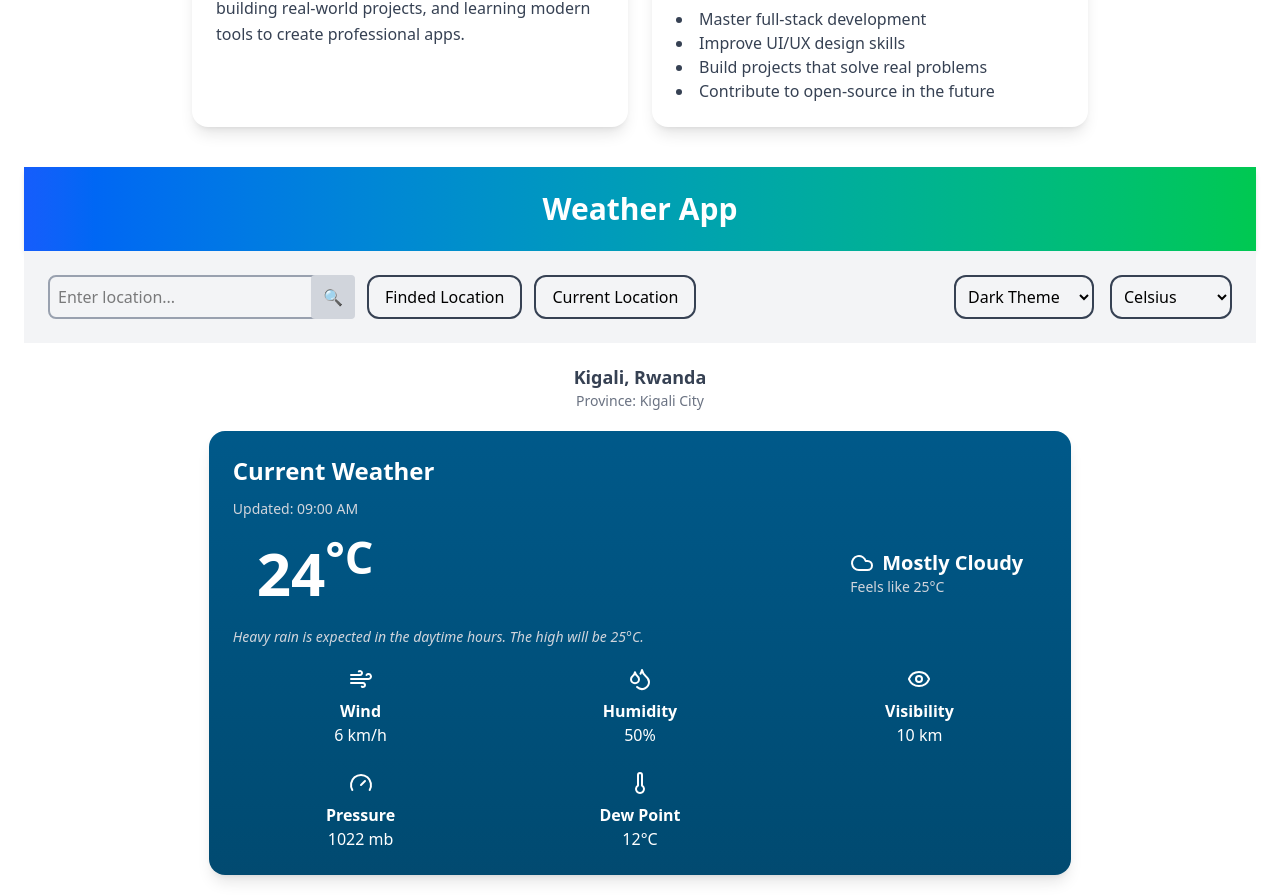
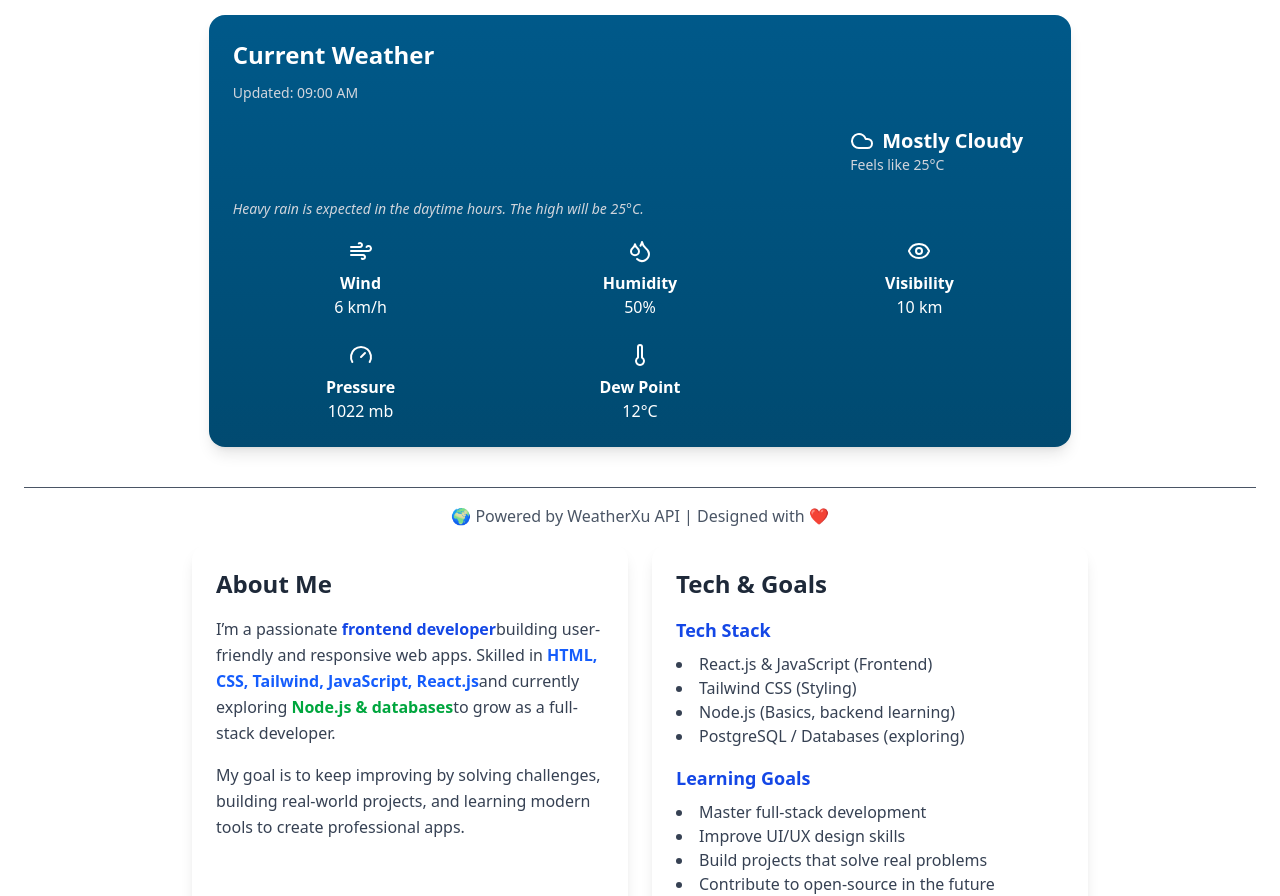
Before and after one commit to Olivier-Masabo/Frontend-Mini-Project, a React (Vite) app in the folder Frontend-Project/: page /weather in a window 1280 px wide. Shown: the part 373-1269 px from the top of the page. Built offline with nearby package versions, Linux system fonts and the light colour scheme.

Commit message:
fixing some logical error

```diff
--- a/Frontend-Project/src/App.jsx
+++ b/Frontend-Project/src/App.jsx
@@ -18,8 +18,13 @@ function App() {
         </Link>
       </nav>
 
+      <Routes>
+        <Route path="/calculator" element={<Calculator />} />
+        <Route path="/weather" element={<Weather />} />
+      </Routes>
+
       <div className="max-w-4xl mx-auto grid md:grid-cols-2 gap-6 mb-10">
-        {/* About Me Card */}
+
         <div className="p-6 bg-white shadow-lg rounded-2xl">
           <h2 className="text-2xl font-bold text-gray-800 mb-4">About Me</h2>
           <p className="text-gray-700 leading-relaxed">
@@ -43,7 +48,7 @@ function App() {
         <div className="p-6 bg-white shadow-lg rounded-2xl">
           <h2 className="text-2xl font-bold text-gray-800 mb-4">Tech & Goals</h2>
 
-          {/* Tech Stack */}
+
           <h3 className="text-lg font-semibold text-blue-700 mb-2">Tech Stack</h3>
           <ul className="list-disc list-inside text-gray-700 mb-4">
             <li>React.js & JavaScript (Frontend)</li>
@@ -66,10 +71,7 @@ function App() {
 
 
 
-      <Routes>
-        <Route path="/calculator" element={<Calculator />} />
-        <Route path="/weather" element={<Weather />} />
-      </Routes>
+
     </div>
   );
 }
--- a/Frontend-Project/src/Weather.jsx
+++ b/Frontend-Project/src/Weather.jsx
@@ -3,7 +3,7 @@ import { useEffect, useState } from "react";
 
 function Weather() {
 const[searching,setSearching] =useState("")
-const[info,setInfo]=useState([])
+const[info,setInfo]=useState(null)
 const[loading,setLoading]=useState(false)
 const[error,setError]=useState("")
 
@@ -22,10 +22,10 @@ useEffect(() =>{
         throw new Error("API Issue")
       return res.json()
     }).then((data) =>{
-      if(data.result.length === 0){
+      if(!data.currently){
         setError("NO result found")
       }
-      setInfo(data.result)
+      setInfo(data.result.currently)
     })
     .catch(() => setError("Something went wrong, please try again."))
     .finally(() => setLoading(false));
@@ -46,7 +46,7 @@ useEffect(() =>{
               className="border-2 border-gray-400 rounded-lg p-2 pr-16 focus:outline-none "
               placeholder="Enter location..."
               type="text"
-              value={info}
+              value={searching}
               onChange={(e) =>setSearching(e.target.value)}
             />
             <button className="absolute right-0 top-0 bottom-0 bg-gray-300 text-white px-3 hover:bg-gray-400 transition rounded cursor-pointer ">
@@ -88,9 +88,9 @@ useEffect(() =>{
         <p className="text-sm text-gray-300">Updated: 09:00 AM</p>
 
         <div className="flex flex-col md:flex-row items-center justify-between gap-6 p-6">
-          <div className="text-6xl font-bold">
-            24<sup>°C</sup>
-          </div>
+        { info &&  <div className="text-6xl font-bold">
+          <p>{info.temp_c}</p>
+          </div>}
           <div className="text-center md:text-left">
             <h2 className="text-xl font-semibold flex items-center gap-2">
               <Cloud /> Mostly Cloudy
```
